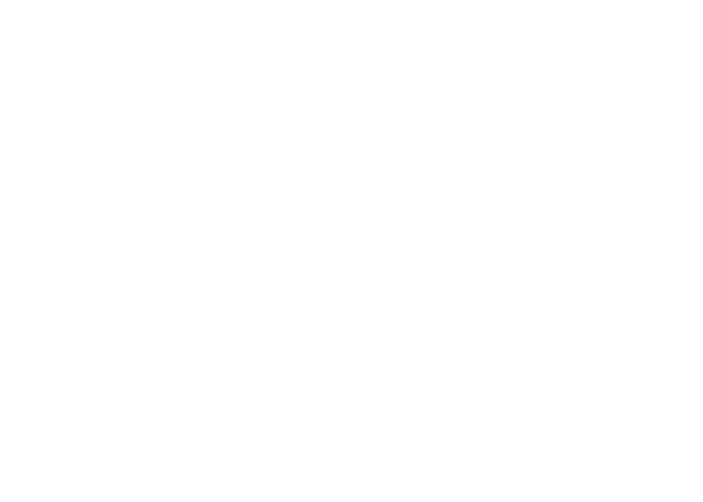
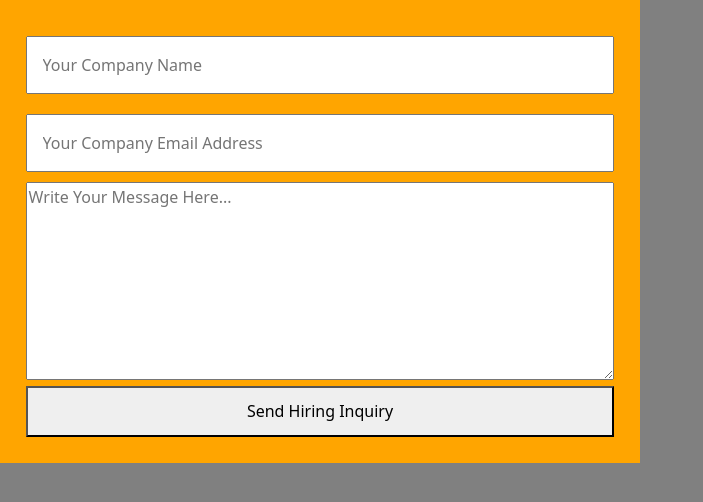
Before and after one commit to JoshuaB94/TutorialFlare_Frontend, a React (Create React App) app: page /hiremeform in a window 1280 px wide. Before the commit this address had no page. Shown: the top 502 px of the page, without its empty margins (0-703 px from the left). Built offline with nearby package versions, Linux system fonts and the light colour scheme.

Commit message:
Created HireMeForm component + Implemented a React-Route within the App component + Implemented a react-router Link to Hire Me button

```diff
--- a/src/App.jsx
+++ b/src/App.jsx
@@ -10,6 +10,7 @@ import RegisterCompany from './components/RegisterCompany/RegisterCompany';
 import RegisterVideoCreator from './components/RegisterVideoCreator/RegisterVideoCreator';
 import VideoCreatorProfile from './components/VideoCreatorProfile/VideoCreatorProfile';
 import CompanyProfile from './components/CompanyProfile/CompanyProfile';
+import HireMeForm from './components/HireMeForm/HireMeForm';
 import { BrowserRouter, Route, Routes } from 'react-router-dom';
 import jwtDecode from 'jwt-decode';
 
@@ -44,6 +45,7 @@ class App extends Component {
           <Route path="videocreator-registration" element={<RegisterVideoCreator />}/>
           <Route path="videocreator/profile" element={<VideoCreatorProfile />}/>
           <Route path="company/profile" element={<CompanyProfile />}/>
+          <Route path="hiremeform" element={<HireMeForm />}/>
         </Routes>
       </BrowserRouter>
     )
--- a/src/components/HireMeForm/HireMeForm.css
+++ b/src/components/HireMeForm/HireMeForm.css
@@ -0,0 +1,29 @@
+.companyname-field {
+    width: 100%;
+}
+
+.companyemail-field {
+    width: 100%;
+}
+
+.message-field {
+    width: 100%;
+}
+
+.sendinquiry-button {
+    width: 100%;
+    padding: 2%;
+}
+
+.hiring-form-page {
+    width: 100%;
+    height: 100vh;
+    background-color: grey;
+}
+
+.hireme-inputs {
+    width: 50%;
+    text-align: center;
+    background-color: orange;
+    padding: 2%;
+}
--- a/src/components/HireMeForm/HireMeForm.jsx
+++ b/src/components/HireMeForm/HireMeForm.jsx
@@ -0,0 +1,34 @@
+import './HireMeForm.css';
+import React, { useRef } from 'react';
+import emailjs from '@emailjs/browser';
+
+const HireMeForm = () => {
+  const form = useRef();
+
+  const sendEmail = (e) => {
+    e.preventDefault();
+
+    emailjs.sendForm('contact_service', 'contact_form', form.current, 'user_Zxb68D2yMnS5UBIAhLTOK')
+      .then((result) => {
+          console.log(result.text);
+      }, (error) => {
+          console.log(error.text);
+      });
+  };
+
+  return (
+      <div className="hiring-form-page">
+          <div className="hiring-form">
+            <form ref={form} onSubmit={sendEmail} className="hireme-inputs">
+                <input type="text" name="company_name" placeholder="Your Company Name" className="companyname-field"/>
+                <input type="email" name="company_email" placeholder="Your Company Email Address" className="companyemail-field" />
+                <textarea name="message" placeholder="Write Your Message Here..." rows="8" cols="100" className="message-field"/>
+                <button type="submit" value="Send" className="sendinquiry-button">Send Hiring Inquiry</button>
+            </form>
+          </div>
+      </div>
+
+  );
+};
+
+export default HireMeForm;
--- a/src/components/VideoCreatorProfile/VideoCreatorProfile.jsx
+++ b/src/components/VideoCreatorProfile/VideoCreatorProfile.jsx
@@ -4,6 +4,7 @@ import { useState, useEffect } from 'react';
 import NavBar from '../NavBar/NavBar';
 import { Avatar } from '@mui/material';
 import { TiSocialYoutube, TiSocialTwitter, TiMail } from 'react-icons/ti';
+import { Link } from 'react-router-dom';
 
 const VideoCreatorProfile = () => {
     const [profile, getProfile] = useState([]);
@@ -25,9 +26,9 @@ const VideoCreatorProfile = () => {
             <NavBar />
             <div className="vc-profilepage">
                 <div className="vc-profilebar">
-                    <Avatar src="/broken-image.jpg" sx={{width: 180, height: 180}} className="vc-avatar" />
                     {profile.map((vcprofile) => (
                        <div className="vc-profilecontainer" key={vcprofile._id}>
+                            <Avatar src="/broken-image.jpg" sx={{width: 180, height: 180}} className="vc-avatar" />
                             <div className="vc-basicinfo">
                                 <h3>{vcprofile.Name}</h3>
                                 <p>{vcprofile.Location}</p>
@@ -44,9 +45,9 @@ const VideoCreatorProfile = () => {
                             </div>
                         </div>
                     ))}
-                    <div className="hire-me">
+                    <Link to="/hiremeform" className="hire-me">
                         <button className="hire-button">Hire Me</button>
-                    </div>
+                    </Link>
                 </div>
 
                 <div className="vc-showcase">
```
